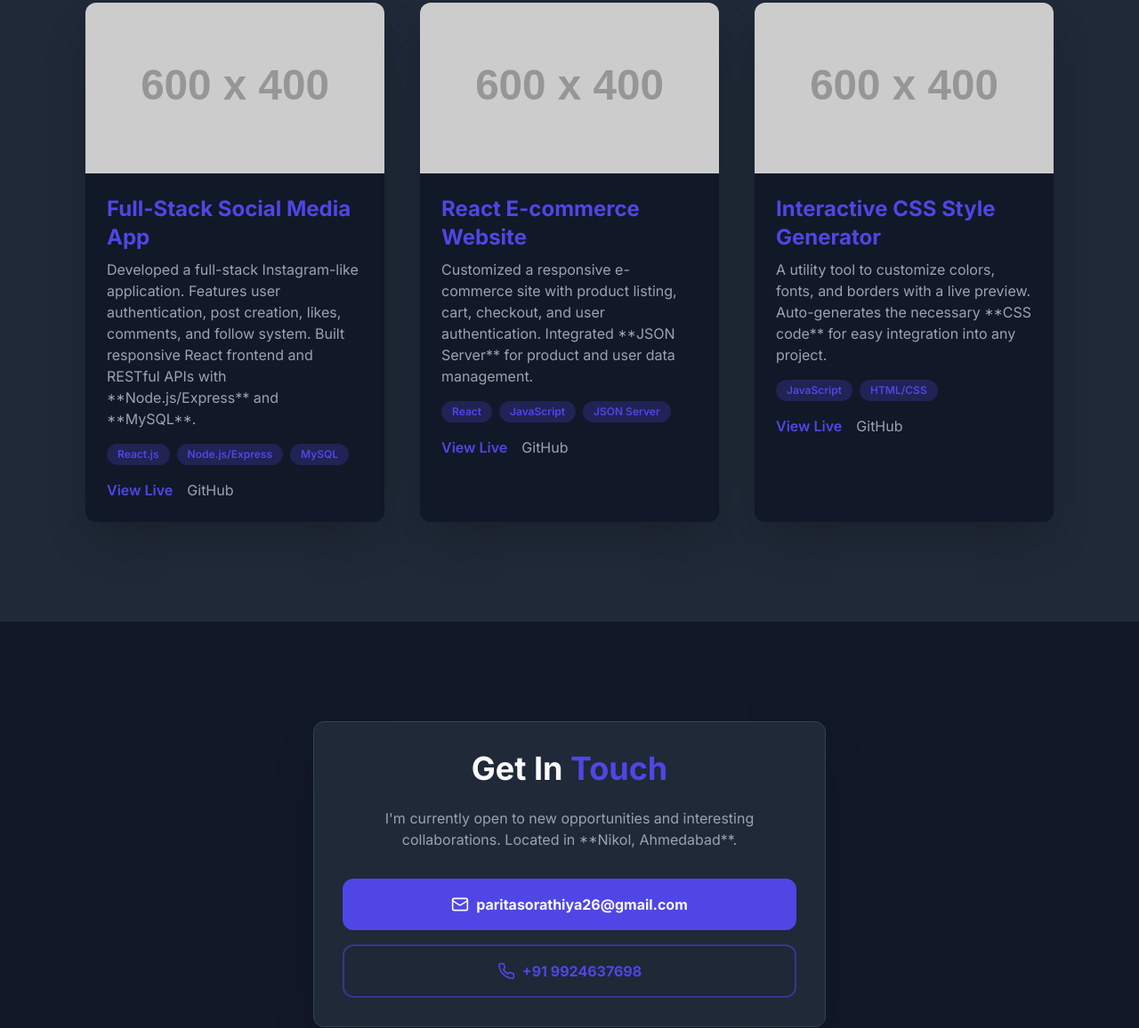
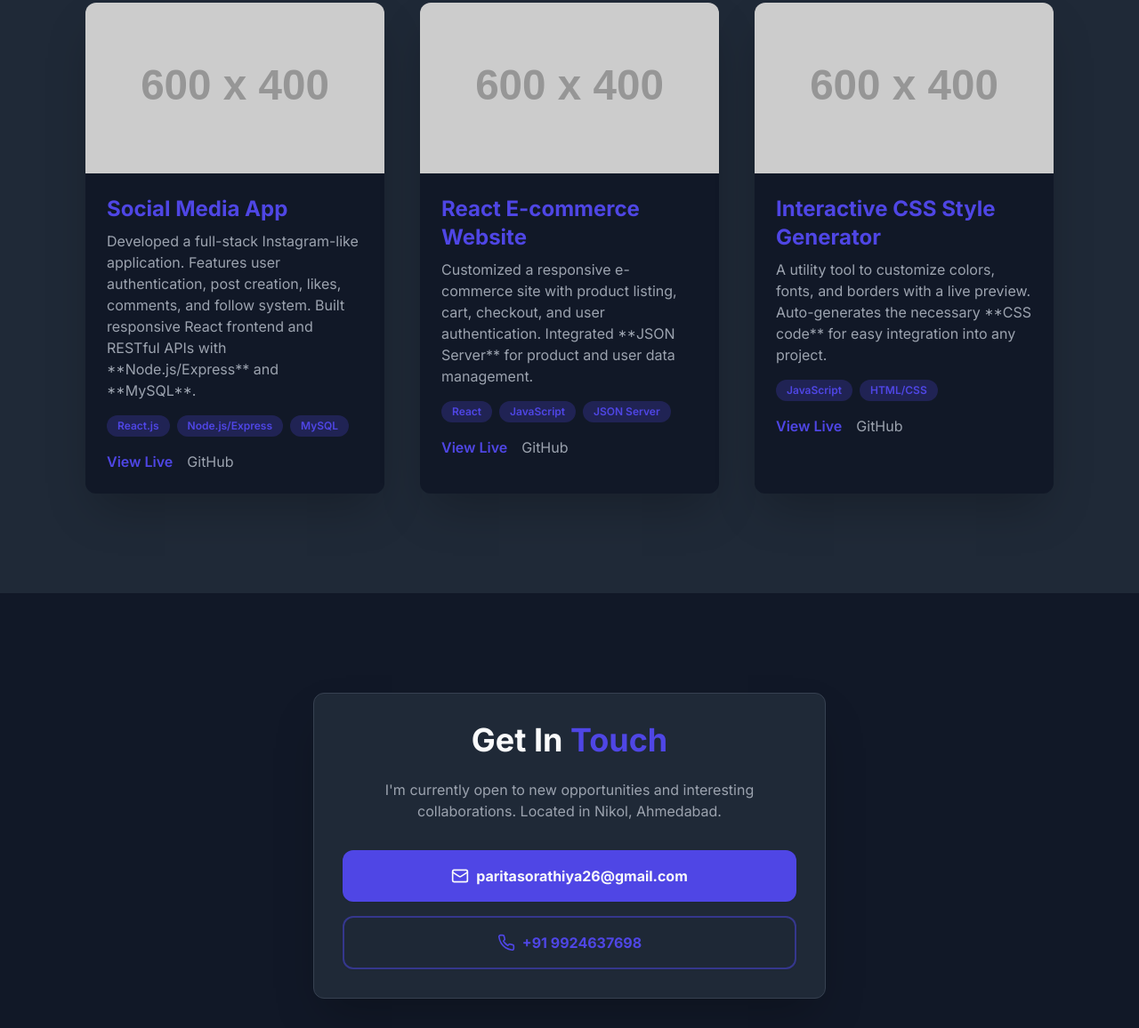
Before and after one commit to parita0209/paritaportfolio, a plain HTML site: page index.html in a window 1280 px wide. Shown: the part 2741-3897 px from the top of the page at 89% size. Drawn offline with nearby package versions, Linux system fonts and the light colour scheme; placeholder pictures from the web are drawn by us.

Commit message:
Update index.html

```diff
--- a/index.html
+++ b/index.html
@@ -204,7 +204,7 @@
                     <div class="bg-dark-bg rounded-xl shadow-2xl overflow-hidden hover:shadow-primary-blue/50 transition duration-300 transform hover:scale-[1.02]">
                         <!-- Placeholder Image --><img src="https://placehold.co/600x400/374151/FFFFFF?text=Social+Media+App" onerror="this.onerror=null;this.src='https://placehold.co/600x400/374151/FFFFFF?text=Social+Media+App'" alt="Screenshot of the Social Media Application" class="w-full h-48 object-cover">
                         <div class="p-6">
-                            <h3 class="text-2xl font-bold text-primary-blue mb-2">Full-Stack Social Media App</h3>
+                            <h3 class="text-2xl font-bold text-primary-blue mb-2">Social Media App</h3>
                             <p class="text-gray-400 mb-4">Developed a full-stack Instagram-like application. Features user authentication, post creation, likes, comments, and follow system. Built responsive React frontend and RESTful APIs with **Node.js/Express** and **MySQL**.</p>
                             <div class="flex flex-wrap gap-2 text-xs font-semibold mb-4">
                                 <span class="bg-indigo-900/50 text-primary-blue px-3 py-1 rounded-full">React.js</span>
@@ -264,7 +264,7 @@
                     Get In <span class="text-primary-blue">Touch</span>
                 </h2>
                 <p class="text-gray-400 mb-8">
-                    I'm currently open to new opportunities and interesting collaborations. Located in **Nikol, Ahmedabad**.
+                    I'm currently open to new opportunities and interesting collaborations. Located in Nikol, Ahmedabad.
                 </p>
 
                 <div class="space-y-4">
```
